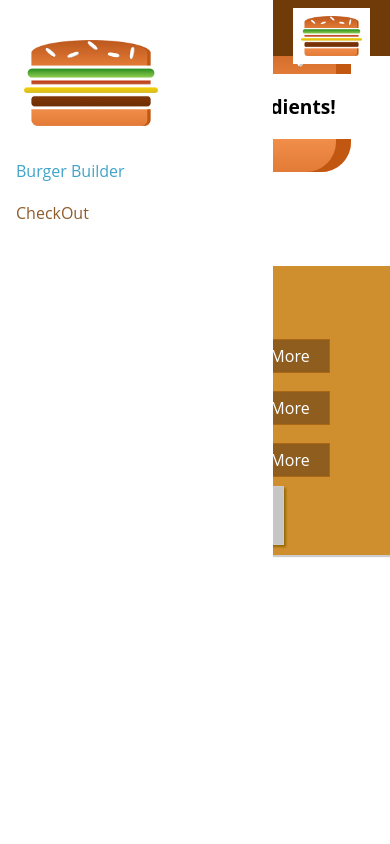
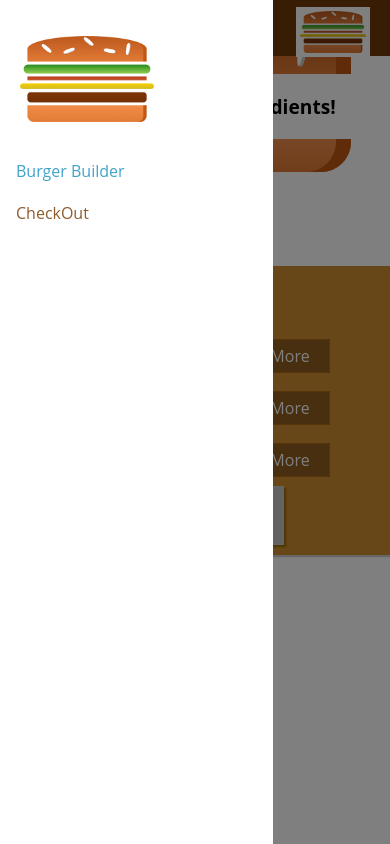
Before and after one commit to sharifahblessing/burger-project, a React (Create React App) app: page / in a window 390 px wide. Built offline with nearby package versions, Linux system fonts and the light colour scheme.

Commit message:
Added a hamburg Icon for mobile view

```diff
--- a/src/components/Layout/Layout.js
+++ b/src/components/Layout/Layout.js
@@ -1,4 +1,4 @@
-import React from 'react';
+import React, { Component } from 'react';
 
 import Wrap from '../../hoc/Wrap';
 import Toolbar from "../Navigation/Toolbar/Toolbar";
@@ -7,15 +7,36 @@
 import classes from './Layout.module.css'
 
 
-const layout = (props)=> (
-    <Wrap>
-   <Toolbar/>
-   <SideDrawer />
-   <main className={classes.Content}>
-       {props.children}
-   </main>
-    </Wrap>
+class Layout extends Component {
 
-)
+    state = {
+        showSideDrawer: true
+    }
 
-export default layout;
+    showSideDrawerHandler = () => {
+        this.setState({ showSideDrawer: false })
+    }
+
+    sideDrawerToggleHandler =()=>{
+        this.setState((prevState)=>{
+            return {showSideDrawer: !prevState.showSideDrawer};
+        })
+    }
+
+    render() {
+        return (
+            <Wrap>
+                <Toolbar drawerToggleClicked={this.sideDrawerToggleHandler}/>
+                <SideDrawer
+                    open={this.state.showSideDrawer}
+                    closed={this.showSideDrawerHandler} />
+                <main className={classes.Content}>
+                    {this.props.children}
+                </main>
+            </Wrap>
+        )
+    }
+
+}
+
+export default Layout;
--- a/src/components/Logo/Logo.module.css
+++ b/src/components/Logo/Logo.module.css
@@ -1,6 +1,6 @@
 .Logo{
     background-color: white;
-    padding:8px;
+    padding:4px;
     height:100%
 }
 
--- a/src/components/Navigation/Toolbar/Toolbar.js
+++ b/src/components/Navigation/Toolbar/Toolbar.js
@@ -3,11 +3,12 @@
 
 import Logo from '../../Logo/Logo'
 import NavigationItems from '../NavigationItems/NavigationItems'
+import DrawerToggle from '../sideDrawer/DrawerToggle/DrawerToggle'
 
-const toolbar = () => {
+const toolbar = (props) => {
     return (
         <header className={classes.Toolbar}>
-            <div>MENU</div>
+            <DrawerToggle clicked={props.drawerToggleClicked}/>
             <div className={classes.Logo}>
                 <Logo />
             </div>
--- a/src/components/Navigation/Toolbar/Toolbar.module.css
+++ b/src/components/Navigation/Toolbar/Toolbar.module.css
@@ -23,5 +23,5 @@
 }
 
 .Logo{
-    height:70%
+    height:75%
 }
--- /dev/null
+++ b/src/components/Navigation/sideDrawer/DrawerToggle/DrawerToggle.js
@@ -0,0 +1,15 @@
+import React from 'react';
+
+import classes from './DrawerToggle.module.css'
+
+const drawerToggle = (props) => {
+    return (
+        <div className={classes.DrawerToggle} onClick={props.clicked}>
+            <div></div>
+            <div></div>
+            <div></div>
+        </div>
+    )
+}
+
+export default drawerToggle;
--- /dev/null
+++ b/src/components/Navigation/sideDrawer/DrawerToggle/DrawerToggle.module.css
@@ -0,0 +1,23 @@
+.DrawerToggle {
+    width: 40px;
+    height: 100%;
+    display: flex;
+    flex-flow: column;
+    justify-content: space-around;
+    align-items: center;
+    padding: 10px 0;
+    box-sizing: border-box;
+    cursor: pointer;
+}
+
+.DrawerToggle div {
+    width: 90%;
+    height: 3px;
+    background-color: white;
+}
+
+@media (min-width: 500px) {
+    .DrawerToggle {
+        display: none;
+    }
+}
--- a/src/components/Navigation/sideDrawer/sideDrawer.js
+++ b/src/components/Navigation/sideDrawer/sideDrawer.js
@@ -1,11 +1,20 @@
 import React from 'react';
+
 import Logo from '../../Logo/Logo';
 import NavigationItems from '../NavigationItems/NavigationItems';
+import Wrap from '../../../hoc/Wrap'
+import Backdrop from '../../UI/Backdrop/Backdrop'
 import classes from './sideDrawer.module.css';
 
 const sideDrawer = (props) => {
+    let attachedClasses  = [classes.SideDrawer,classes.Close]
+    if(props.open){
+        attachedClasses = [classes.SideDrawer,classes.Open]
+    }
     return (
-        <div className={classes.SideDrawer}>
+        <Wrap>
+            <Backdrop show={props.open} clicked={props.closed}/>
+        <div className={attachedClasses.join(' ')}>
             <div className={classes.Logo}>
                 <Logo />
             </div>
@@ -13,6 +22,7 @@
                 <NavigationItems />
             </nav>
         </div>
+        </Wrap>
     );
 };
 
```
